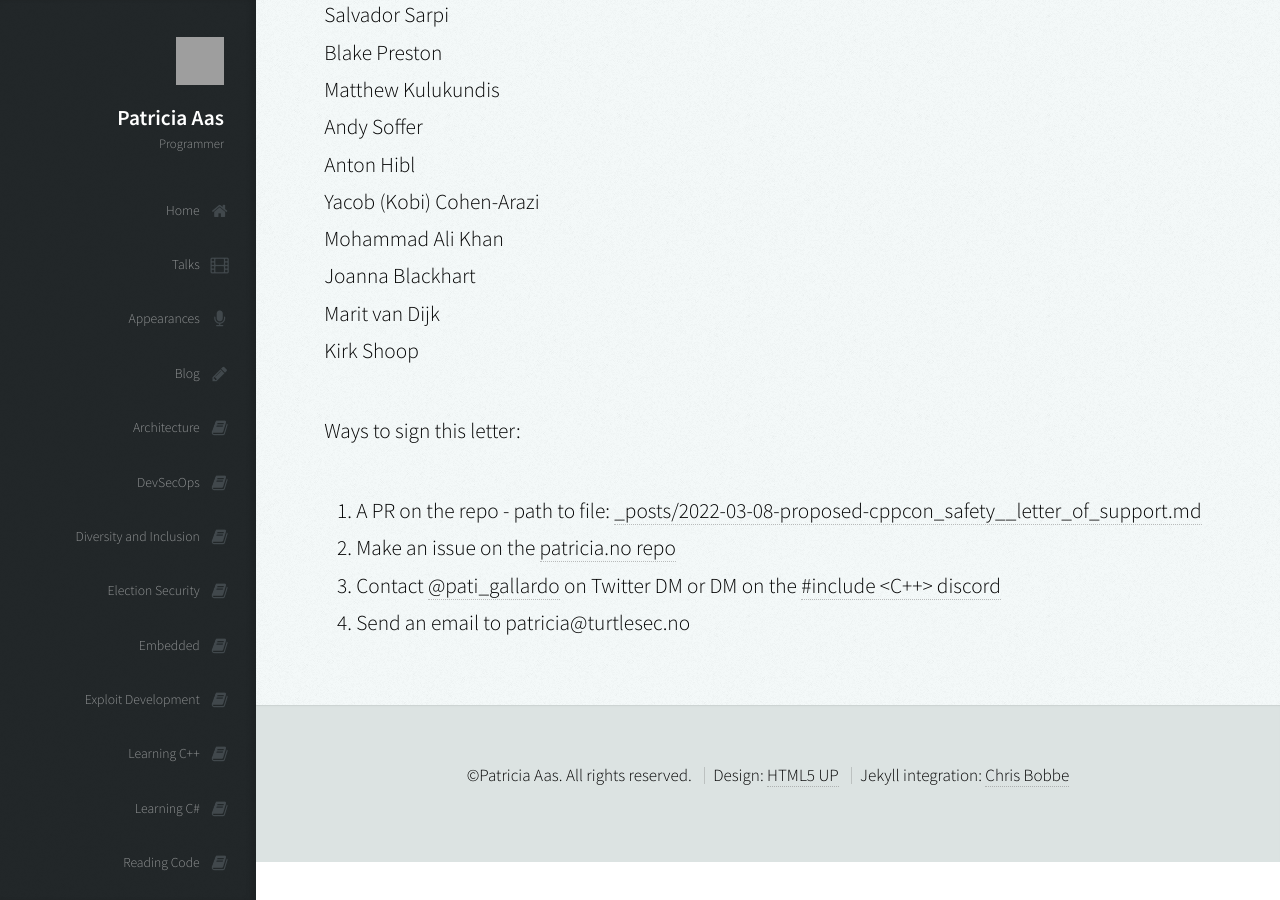
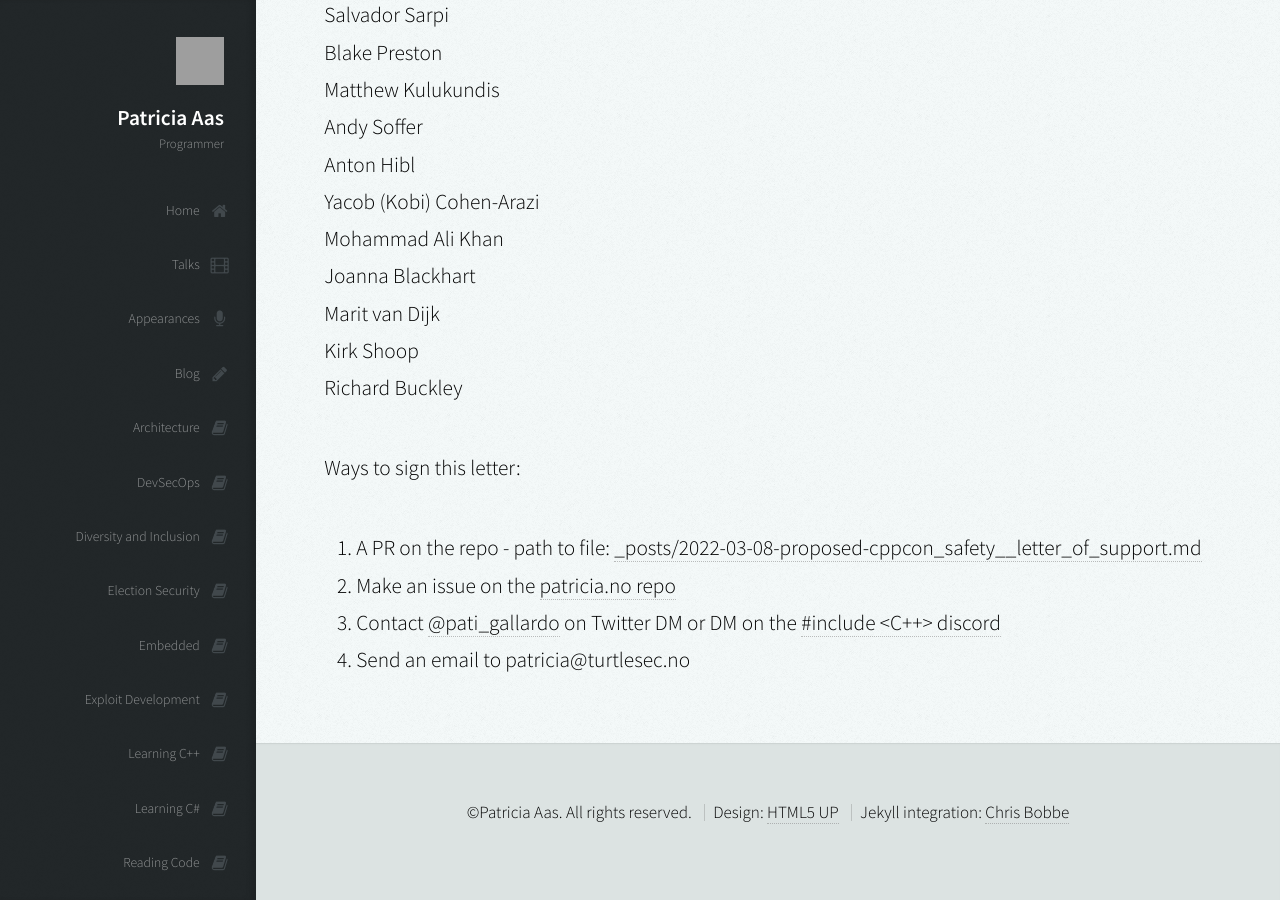
Before and after one commit to patricia-gallardo/patricia-gallardo.github.io, a Jekyll site: the page built from _posts/2022-03-08-proposed-cppcon_safety__letter_of_support.md, in a window 1280 px wide and 900 px high, scrolled down 3470 px. Built offline with Jekyll 4.4.1, drawn with Linux system fonts in a browser that asks for light colours; nearby versions of some CDN libraries; grey boxes are pictures that could not be loaded.

Commit message:
Update 2022-03-08-proposed-cppcon_safety__letter_of_support.md

```diff
--- a/_posts/2022-03-08-proposed-cppcon_safety__letter_of_support.md
+++ b/_posts/2022-03-08-proposed-cppcon_safety__letter_of_support.md
@@ -101,6 +101,7 @@ Mohammad Ali Khan <br>
 Joanna Blackhart <br>
 Marit van Dijk <br>
 Kirk Shoop <br>
+Richard Buckley <br>
 
 
 Ways to sign this letter:
```
